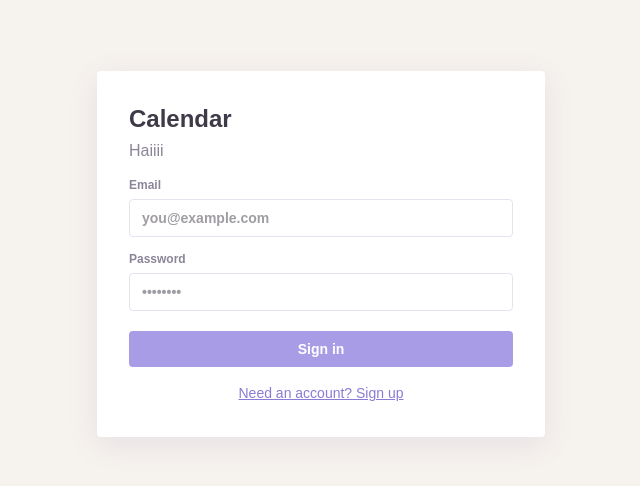
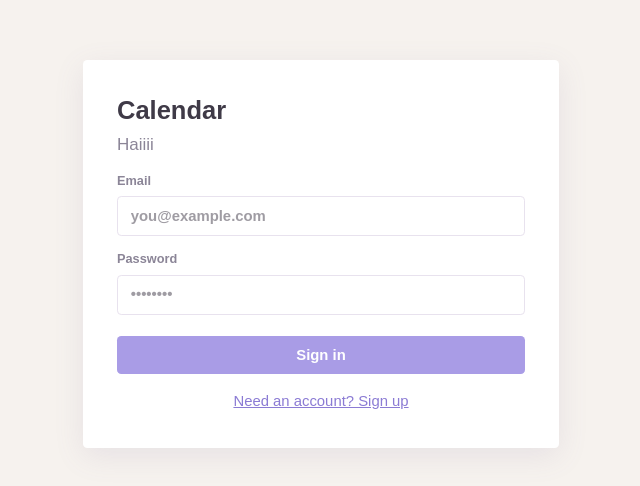
Before and after one commit to bscavillo/calendar, a React (Vite) app: page / in a window 1280 px wide. Shown: the part 146-632 px from the top of the page, without its empty margins (319-959 px from the left). Built offline with nearby package versions, Linux system fonts and the light colour scheme; no server answers.

Commit message:
style: bump root font size to 17px for slightly larger text

```diff
--- a/src/index.css
+++ b/src/index.css
@@ -31,6 +31,11 @@
   body,
   #root {
     height: 100%;
+  }
+  /* Scales the whole UI: every rem-based size grows with this. 16px is the
+     browser default; bump it a notch for slightly larger text everywhere. */
+  html {
+    font-size: 17px;
   }
   body {
     margin: 0;
```
